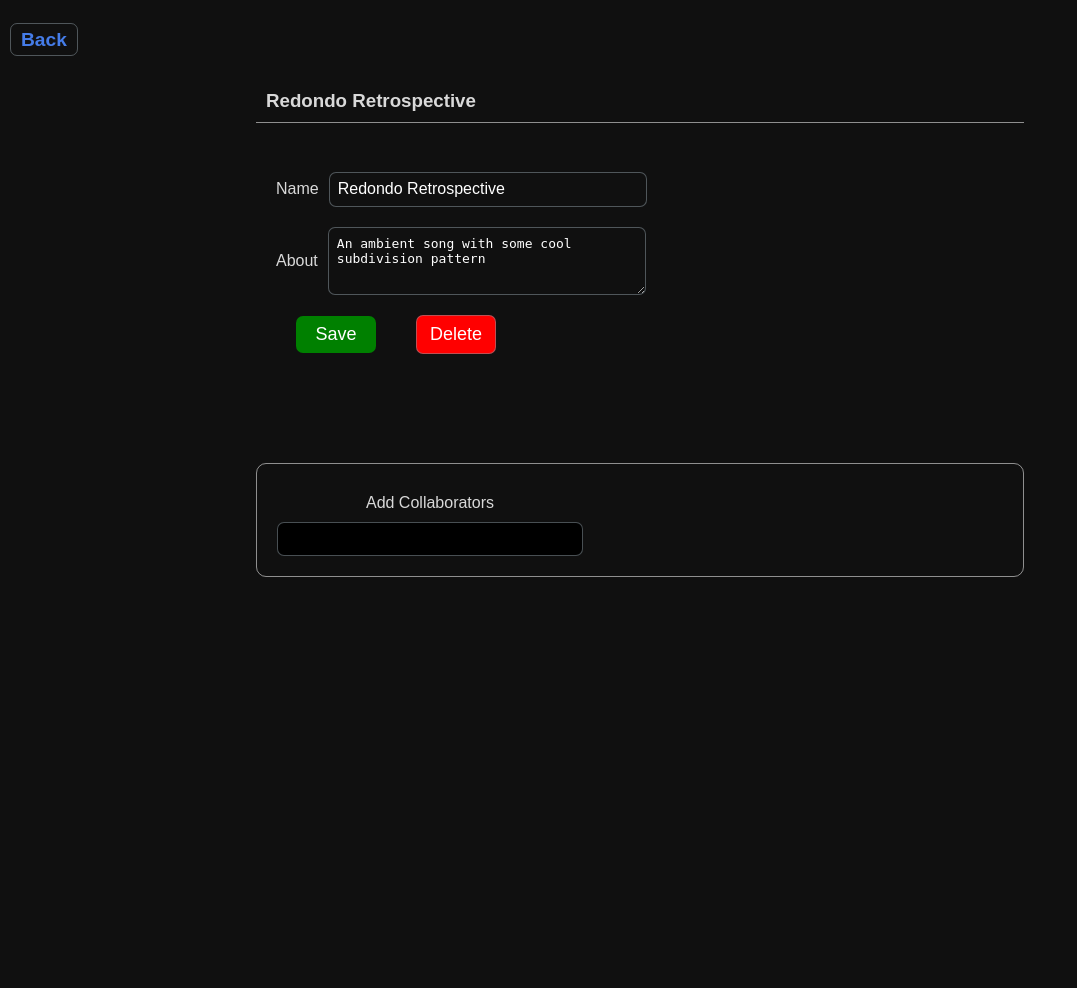
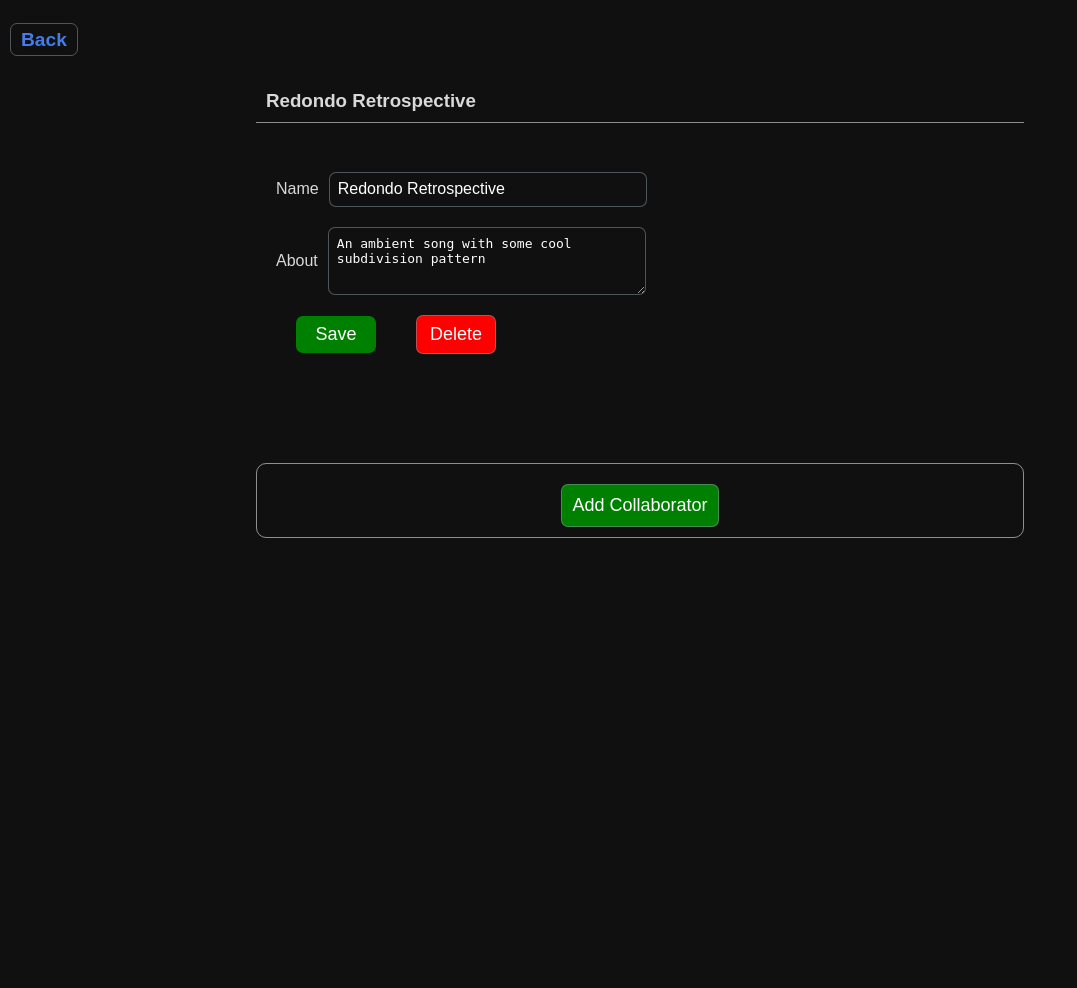
Before and after one commit to OscarCarde/capstone, a Django app: page /repository/7/settings in a window 1280 px wide. Shown: the part 70-1058 px from the top of the page, without its empty margins (0-1077 px from the left). Run offline with Django 4.2, Linux system fonts and the light colour scheme; a user stored in the database is signed in; data comes from the database, SQL or seed files in the repository.

Commit message:
fe for collaborator search

```diff
--- a/palinodes/static/palinodes/helpers.js
+++ b/palinodes/static/palinodes/helpers.js
@@ -2,13 +2,9 @@
 
 export async function searchUsers(value) {
     //retreive first 10 users that have the substring value
-    await fetch(`search-collaborators/${value}`)
-    .then(response => response.json())
-    .then(data => {
-        console.log(data);
-    })
-
-    console.log(value);
+    const response = await fetch(`search-collaborators/${value}`);
+    const data = await response.json();
+    return data.users;
 }
 
 export function removeCollaborator(collaboratorpk, repositorypk) {
--- a/palinodes/static/palinodes/settings.css
+++ b/palinodes/static/palinodes/settings.css
@@ -89,26 +89,68 @@
         align-items: flex-start;
     }
 
-    #input-search {
-        height: 30px;
-        width: 300px;
-        background-color: black;
-        color: white;
+    #search-form-modal {
+        display: none;  /*Hidden by default */
+        position: fixed;
+        z-index: 1;
+        width:100vw;
+        height: 100vh;
+        background-color: #0000009f;
+        grid-template-columns: 1fr 2fr 1fr;
+        grid-template-rows: 1fr 4fr 2fr;
     }
+
+        #search-form-container {
+            grid-area: 2 / 2 / span 1 / span 1;
+            margin: 0;
+            background-color: #1f1f1f;
+            padding: 20px;
+
+            display: flex;
+            flex-direction: column;
+            align-items: center;
+        }
+
+        #search-form {
+            display: flex;
+            flex-direction: column;
+        }
+        #input-search {
+            padding: 0px 10px;
+            height: 40px;
+            width:400px;
+            background-color: black;
+            color: white;
+            font-size: larger;
+        }
 
     label {
         align-self: center;
         margin: 10px 0px;
     }
 
+    #add-collaborator-btn {
+        align-self: center;
+        padding: 10px;
+        background-color: green;
+        margin-bottom: 10px;
+    }
+    #add-collaborator-btn:hover {
+        background-color: #00bb00;
+    }
+
+    .collaborators-list {
+        width: 100%;
+        display: flex;
+        height:fit-content;
+        overflow-y: scroll;
+    }
+
     #current-collaborators-list {
-        width: 100%;
         align-self: stretch;
 
-        display: flex;
         justify-content: space-around;
         flex-wrap: wrap;
-        height:fit-content;
     }
     .current-collaborator-container{
         margin-bottom: 20px;
--- a/palinodes/static/palinodes/settings.js
+++ b/palinodes/static/palinodes/settings.js
@@ -27,10 +27,36 @@
     })
 
     //ADD COLLABORATORS
+    var addCollaboratorBtn = document.querySelector("#add-collaborator-btn");
+    addCollaboratorBtn.onclick = () => {
+        let modal = document.querySelector("#search-form-modal");
+        modal.style.display = "grid";
+
+        window.onclick = function(event) {
+            if (event.target == modal) {
+              modal.style.display = "none";
+            }
+        }
+    }
+
     var addCollaboratorInput = document.querySelector("#input-search");
     addCollaboratorInput.addEventListener("input", () => {
         let text = addCollaboratorInput.value;
-        searchUsers(text);
+        let users = searchUsers(text);
+        let usersListContainer = document.querySelector("#user-search-results-container");
+        if(users != null) {
+            users.forEach(user => {
+                let userContainer = document.querySelector("#user-container-template").cloneNode(true);
+                //set user's profile picture
+                userContainer.querySelector(".avatar-sm").setAttribute("src", user.avatar);
+                //set user's name
+                userContainer.querySelector("p").innerHTML = user.username;
+                userContainer.querySelector("button").setAttribute("data-collaborator", user.pk);
+            })
+
+        }
+
+
     });
 
 })
--- a/palinodes/templates/palinodes/settings.html
+++ b/palinodes/templates/palinodes/settings.html
@@ -14,6 +14,16 @@
 {% endblock %}
 
 {% block body %}
+<div id="search-form-modal">
+    <div class="bordered" id="search-form-container">
+        <form id="search-form">
+            <label for="input-search">Add Collaborators</label>
+            <input id="input-search" class="bordered clickable" type="text" placeholder="Search by username">
+        </form>
+        <div class="collaborators-list" id="user-search-results-container">
+        </div>
+    </div>
+</div>
 <div id="settings-container">
     <div id="back">
         <a id="back-link" class="bordered clickable" href={% url 'repository' repository.id %}>Back</a>
@@ -40,11 +50,8 @@
             </div>
         </form>
         <div id="collaborators-form">
-            <form id="search-form">
-                <label for="input-search">Add Collaborators</label>
-                <input id="input-search" class="bordered clickable" type="text">
-            </form>
-            <div id="current-collaborators-list">
+            <button class="bordered clickable" id="add-collaborator-btn">Add Collaborator</button>
+            <div class="collaborators-list" id="current-collaborators-list">
                 {% for collaborator in repository.collaborators.all %}
                 <div class="current-collaborator-container bordered">
                     {% if collaborator.profile.avatar %}
@@ -62,4 +69,11 @@
         </div>
     </div>
 </div>
+<div style="display: none" id="user-container-template" class="current-collaborator-container bordered">
+    <img class="avatar-sm" src="{{MEDIA_URL}}/media/Default-Profile-Picture.png" alt="">
+    <p></p>
+    <button class="remove-collaborator clickable" data-collaborator="">
+        <img src="{{MEDIA_URL}}/media/icons/dash.svg" alt="remove collaborator">
+    </button>
+</div>
 {% endblock body %}
```
